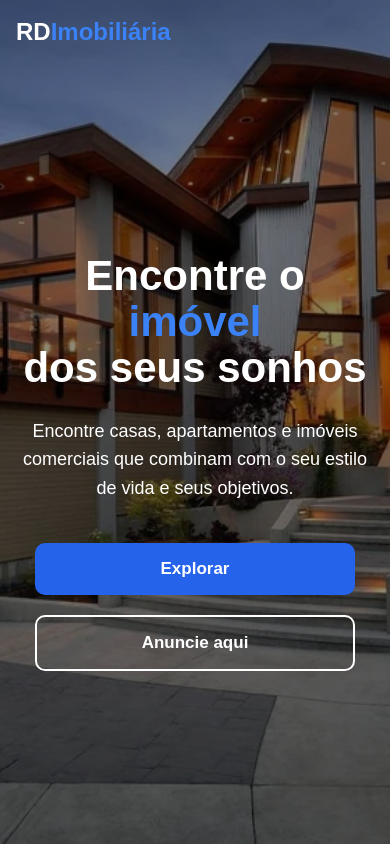
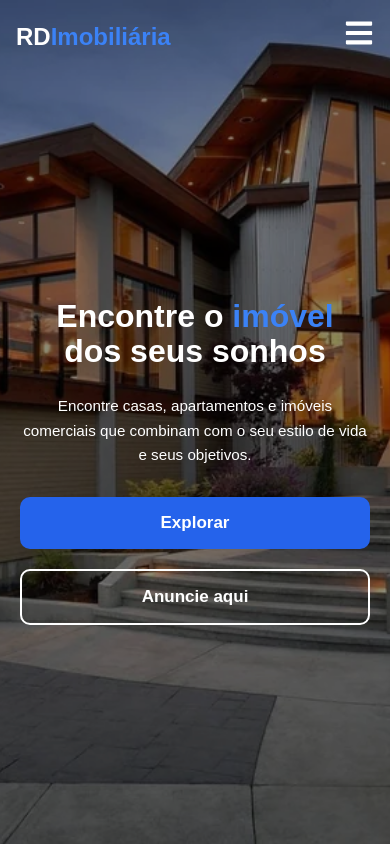
Before and after one commit to Domingos244/RD-imobi, a React (Vite) app: page / in a window 390 px wide. Built offline with nearby package versions, Linux system fonts and the light colour scheme.

Commit message:
responsivo04

```diff
--- a/src/components/Hero/styles.css
+++ b/src/components/Hero/styles.css
@@ -1,9 +1,7 @@
 .hero {
   width: 100%;
   min-height: 100vh;
-
   background: url("/img/dreamhouse.webp") center center / cover no-repeat;
-
   position: relative;
   display: flex;
   align-items: center;
@@ -12,9 +10,7 @@
 .overlay {
   position: absolute;
   inset: 0;
-
   background: rgba(0, 0, 0, 0.45);
-
   display: flex;
   align-items: center;
 }
@@ -23,9 +19,7 @@
   width: 100%;
   max-width: 1200px;
   margin: 0 auto;
-
   padding: 0 50px;
-
   color: #fff;
 }
 
@@ -33,7 +27,6 @@
   font-size: 4.5rem;
   line-height: 1.1;
   max-width: 650px;
-
   margin-bottom: 25px;
   font-weight: 700;
 }
@@ -44,10 +37,8 @@
 
 .hero p {
   max-width: 600px;
-
   font-size: 1.3rem;
   line-height: 1.6;
-
   margin-bottom: 40px;
 }
 
@@ -59,14 +50,11 @@
 .btn-primary,
 .btn-secondary {
   padding: 16px 34px;
-
   font-size: 17px;
   font-weight: 600;
-
   border-radius: 10px;
   cursor: pointer;
-
-  transition: .3s;
+  transition: 0.3s;
 }
 
 .btn-primary {
@@ -93,7 +81,6 @@
 /* ========= Tablet ========= */
 
 @media (max-width: 992px) {
-
   .hero-content {
     padding: 0 30px;
   }
@@ -107,16 +94,15 @@
     font-size: 1.1rem;
     max-width: 450px;
   }
-
 }
 
 /* ========= Celular ========= */
 
 @media (max-width: 768px) {
-
   .hero {
+    justify-content: center;
     text-align: center;
-    justify-content: center;
+    min-height: 100svh;
   }
 
   .overlay {
@@ -124,22 +110,24 @@
   }
 
   .hero-content {
-    padding-top: 80px;
+    padding: 120px 20px 40px;
   }
 
   .hero h1 {
-    font-size: 2.3rem;
+    font-size: 2.5rem;
     max-width: 100%;
   }
 
   .hero p {
     font-size: 1rem;
     max-width: 100%;
+    margin-bottom: 30px;
   }
 
   .hero-buttons {
     flex-direction: column;
     align-items: center;
+    width: 100%;
   }
 
   .btn-primary,
@@ -147,22 +135,25 @@
     width: 100%;
     max-width: 320px;
   }
-
 }
 
 /* ========= Celulares pequenos ========= */
 
-@media (max-width:768px){
+@media (max-width: 480px) {
+  .hero-content {
+    padding: 110px 20px 30px;
+  }
 
-    .hero-content{
-        padding:120px 20px 40px;
-    }
+  .hero h1 {
+    font-size: 2rem;
+  }
 
-    .hero h1{
-        font-size:42px;
-    }
+  .hero p {
+    font-size: 0.95rem;
+  }
 
-    .hero p{
-        font-size:18px;
-    }
+  .btn-primary,
+  .btn-secondary {
+    max-width: 100%;
+  }
 }
--- a/src/components/Navbar/styles.css
+++ b/src/components/Navbar/styles.css
@@ -14,26 +14,9 @@
   max-width: 1200px;
   margin: 0 auto;
   padding: 0 20px;
-
   display: flex;
   justify-content: space-between;
   align-items: center;
-}
-
-@media (max-width: 768px) {
-
-  nav {
-    display: none;
-  }
-
-  .actions {
-    display: none;
-  }
-
-  .logo {
-    font-size: 26px;
-  }
-
 }
 
 .logo {
@@ -47,19 +30,21 @@
   color: #3b82f6;
 }
 
-nav {
+/* Menu Desktop */
+
+.desktop-menu {
   display: flex;
   gap: 35px;
 }
 
-nav a {
-  color: white;
+.desktop-menu a {
+  color: #fff;
   text-decoration: none;
   font-size: 17px;
   transition: 0.3s;
 }
 
-nav a:hover {
+.desktop-menu a:hover {
   color: #3b82f6;
 }
 
@@ -70,7 +55,7 @@ nav a:hover {
 }
 
 .login {
-  color: white;
+  color: #fff;
   text-decoration: none;
   font-weight: 600;
 }
@@ -88,10 +73,68 @@ nav a:hover {
   background: #1e40af;
 }
 
-/* ========= Responsivo ========= */
+/* Botão Hamburguer */
+
+.menu-button {
+  display: none;
+  border: none;
+  background: transparent;
+  color: #fff;
+  font-size: 30px;
+  cursor: pointer;
+  z-index: 1001;
+}
+
+/* Overlay */
+
+.menu-overlay {
+  position: fixed;
+  inset: 0;
+  background: rgba(0, 0, 0, 0.45);
+  z-index: 998;
+}
+
+/* Menu Mobile */
+
+.mobile-menu {
+  position: fixed;
+  top: 0;
+  right: 0;
+  width: 280px;
+  max-width: 80%;
+  height: 100vh;
+  background: #fff;
+  display: flex;
+  flex-direction: column;
+  padding: 30px 25px;
+  gap: 22px;
+  z-index: 999;
+  box-shadow: -8px 0 20px rgba(0, 0, 0, 0.2);
+}
+
+.mobile-menu a {
+  color: #222;
+  text-decoration: none;
+  font-size: 18px;
+  font-weight: 500;
+}
+
+.mobile-menu .button {
+  margin-top: 10px;
+  text-align: center;
+}
+
+.close-button {
+  align-self: flex-end;
+  border: none;
+  background: transparent;
+  font-size: 28px;
+  cursor: pointer;
+}
+
+/* Responsivo */
 
 @media (max-width: 768px) {
-
   .navbar {
     padding: 18px 0;
   }
@@ -113,55 +156,3 @@ nav a:hover {
     display: block;
   }
 }
-
-/* Botão hamburguer */
-
-.menu-button {
-  display: none;
-  border: none;
-  background: transparent;
-  color: #fff;
-  font-size: 30px;
-  cursor: pointer;
-}
-
-/* Overlay */
-
-.menu-overlay {
-  position: fixed;
-  inset: 0;
-  background: rgba(0, 0, 0, .45);
-  z-index: 998;
-}
-
-/* Menu lateral */
-
-.mobile-menu {
-  position: fixed;
-  top: 0;
-  right: 0;
-  width: 280px;
-  max-width: 80%;
-  height: 100vh;
-  background: #fff;
-  display: flex;
-  flex-direction: column;
-  padding: 30px 25px;
-  gap: 22px;
-  z-index: 999;
-  box-shadow: -8px 0 20px rgba(0,0,0,.2);
-}
-
-.mobile-menu a {
-  color: #222;
-  font-size: 18px;
-  font-weight: 500;
-}
-
-.close-button {
-  align-self: flex-end;
-  border: none;
-  background: transparent;
-  font-size: 28px;
-  cursor: pointer;
-}
```
